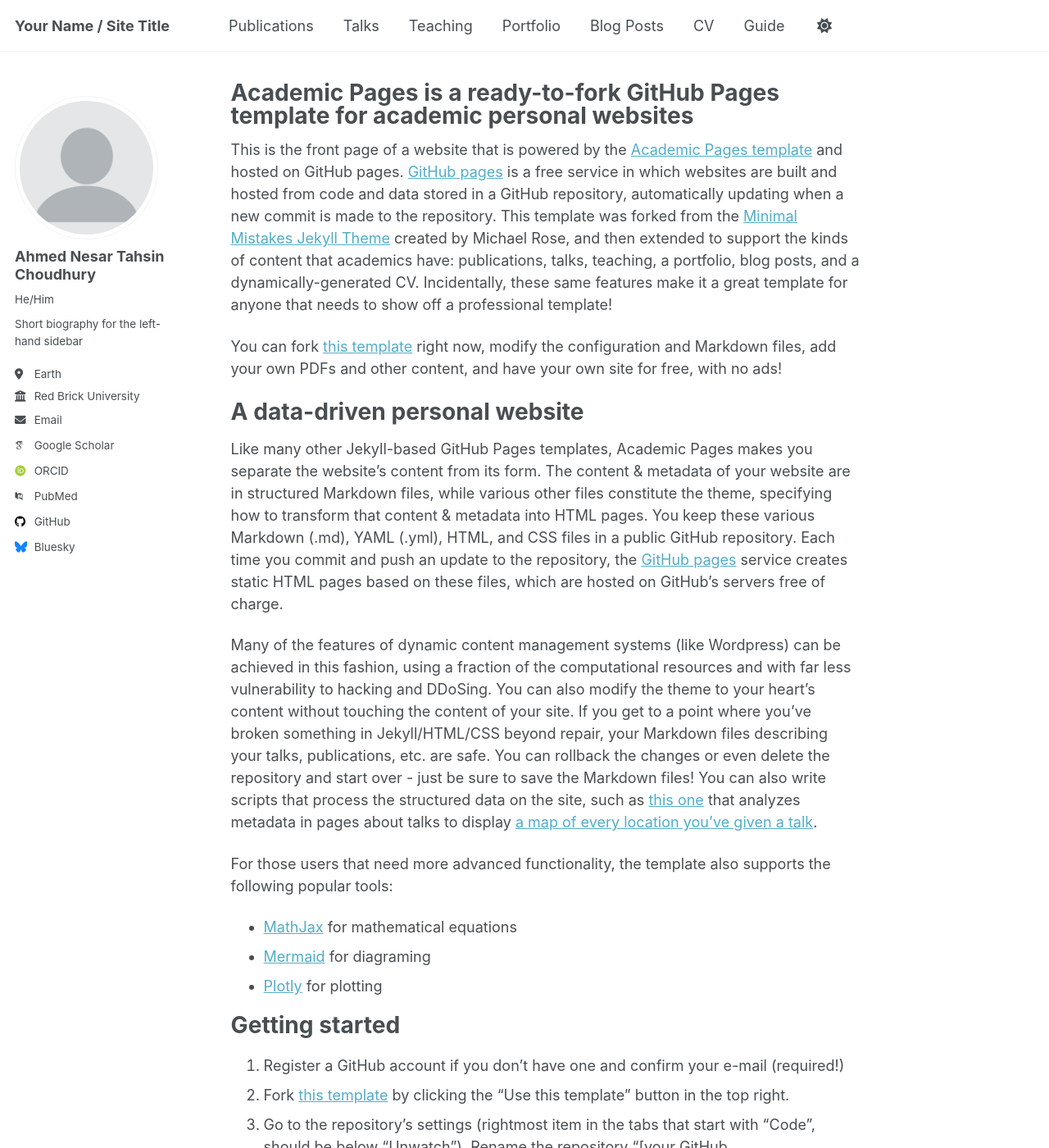
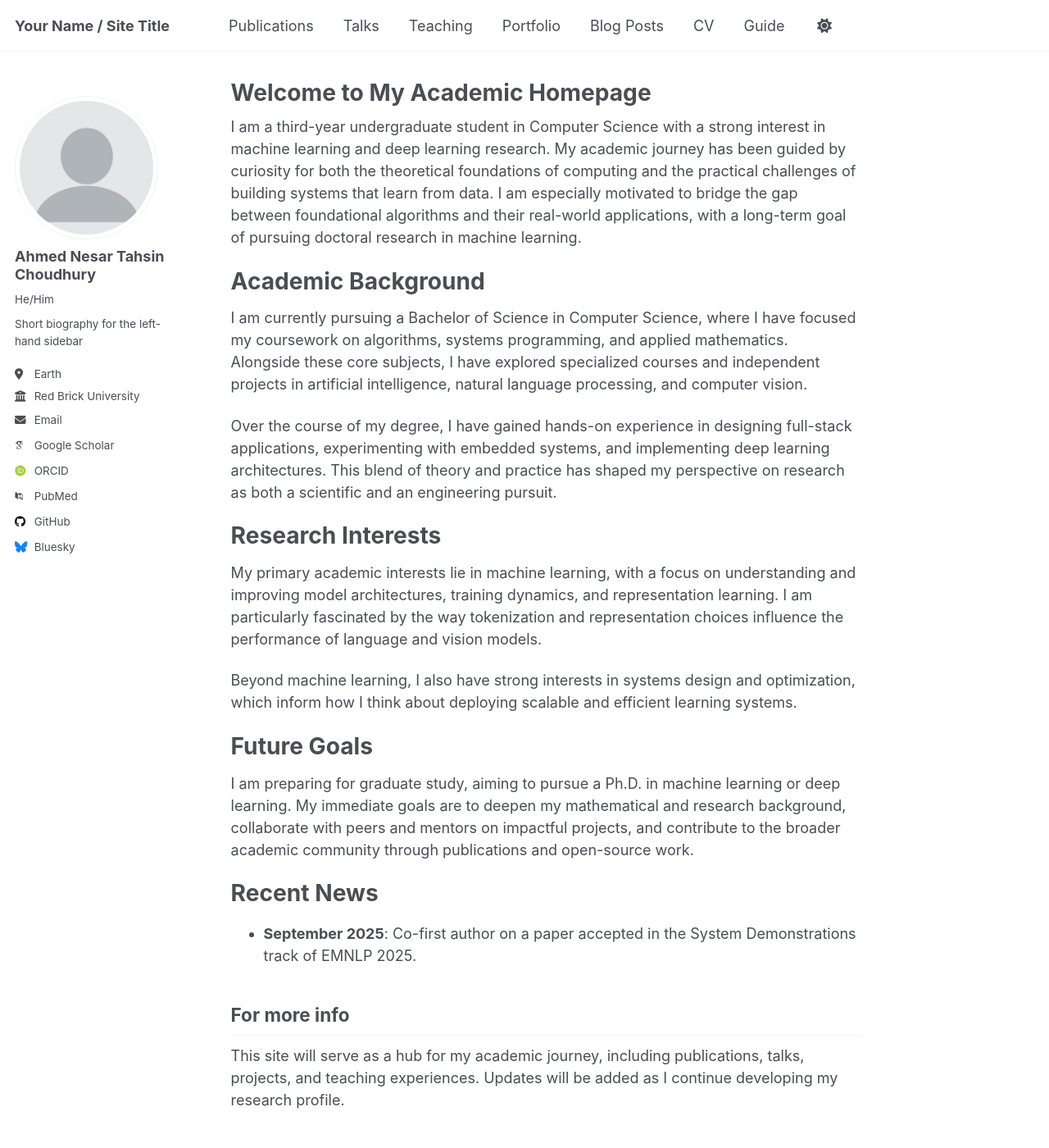
Before and after one commit to tahsinchoudhury/tahsinchoudhury.github.io, a Jekyll site: the page built from _pages/about.md, in a window 1280 px wide and 1400 px high. Shown: the whole window at 82% size. Built offline with Jekyll 4.4.1, drawn with Linux system fonts in a browser that asks for light colours; some web fonts are replaced; a script that is not in the unit is left out; some of the changed text lies outside the part shown.

Commit message:
updated homepage

```diff
--- a/_pages/about.md
+++ b/_pages/about.md
@@ -1,4 +1,40 @@
 ---
+permalink: /
+title: "Welcome to My Academic Homepage"
+author_profile: true
+redirect_from:
+  - /about/
+  - /about.html
+---
+
+I am a third-year undergraduate student in Computer Science with a strong interest in machine learning and deep learning research. My academic journey has been guided by curiosity for both the theoretical foundations of computing and the practical challenges of building systems that learn from data. I am especially motivated to bridge the gap between foundational algorithms and their real-world applications, with a long-term goal of pursuing doctoral research in machine learning.
+
+Academic Background
+======
+I am currently pursuing a Bachelor of Science in Computer Science, where I have focused my coursework on algorithms, systems programming, and applied mathematics. Alongside these core subjects, I have explored specialized courses and independent projects in artificial intelligence, natural language processing, and computer vision.
+
+Over the course of my degree, I have gained hands-on experience in designing full-stack applications, experimenting with embedded systems, and implementing deep learning architectures. This blend of theory and practice has shaped my perspective on research as both a scientific and an engineering pursuit.
+
+Research Interests
+======
+My primary academic interests lie in machine learning, with a focus on understanding and improving model architectures, training dynamics, and representation learning. I am particularly fascinated by the way tokenization and representation choices influence the performance of language and vision models.
+
+Beyond machine learning, I also have strong interests in systems design and optimization, which inform how I think about deploying scalable and efficient learning systems.
+
+Future Goals
+======
+I am preparing for graduate study, aiming to pursue a Ph.D. in machine learning or deep learning. My immediate goals are to deepen my mathematical and research background, collaborate with peers and mentors on impactful projects, and contribute to the broader academic community through publications and open-source work.
+
+Recent News
+======
+- **September 2025**: Co-first author on a paper accepted in the System Demonstrations track of EMNLP 2025.
+
+For more info
+------
+This site will serve as a hub for my academic journey, including publications, talks, projects, and teaching experiences. Updates will be added as I continue developing my research profile.
+
+
+<!-- ---
 permalink: /
 title: "Academic Pages is a ready-to-fork GitHub Pages template for academic personal websites"
 author_profile: true
@@ -53,4 +89,4 @@
 
 For more info
 ------
-More info about configuring Academic Pages can be found in [the guide](https://academicpages.github.io/markdown/), the [growing wiki](https://github.com/academicpages/academicpages.github.io/wiki), and you can always [ask a question on GitHub](https://github.com/academicpages/academicpages.github.io/discussions). The [guides for the Minimal Mistakes theme](https://mmistakes.github.io/minimal-mistakes/docs/configuration/) (which this theme was forked from) might also be helpful.
+More info about configuring Academic Pages can be found in [the guide](https://academicpages.github.io/markdown/), the [growing wiki](https://github.com/academicpages/academicpages.github.io/wiki), and you can always [ask a question on GitHub](https://github.com/academicpages/academicpages.github.io/discussions). The [guides for the Minimal Mistakes theme](https://mmistakes.github.io/minimal-mistakes/docs/configuration/) (which this theme was forked from) might also be helpful. -->
```
